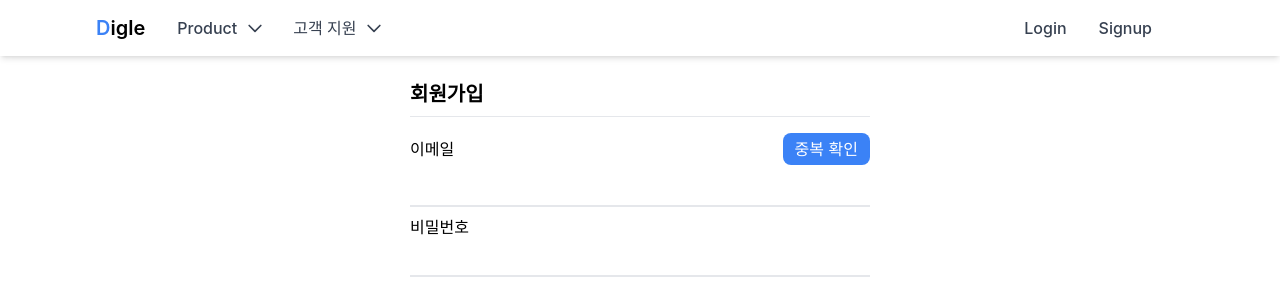
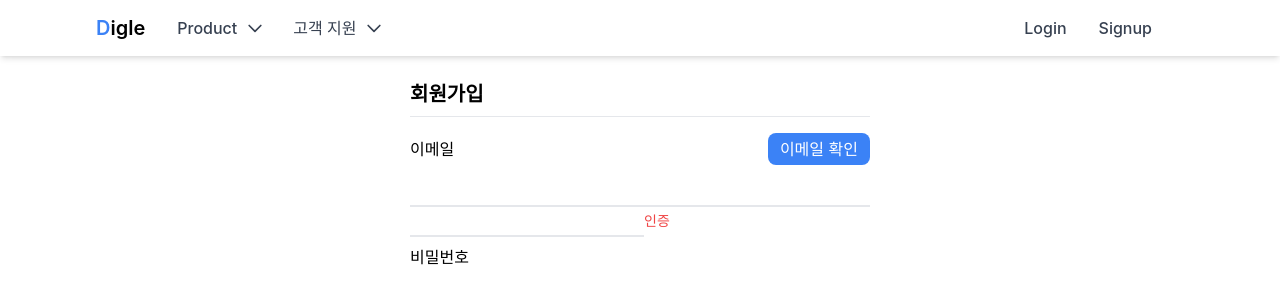
Before and after one commit to kimchiuk/Digle, a React (Create React App) app in the folder front/: page /signup/detail in a window 1280 px wide. Shown: the top 287 px of the page. Built offline with nearby package versions, Linux system fonts and the light colour scheme.

Commit message:
feat: add emailVerify feature

```diff
--- a/front/src/pages/signup/SignupDetail.js
+++ b/front/src/pages/signup/SignupDetail.js
@@ -18,6 +18,7 @@ const SignupDetail = () => {
   const [isEmail, setIsEmail] = useState(false);
   const [isPwd, setIsPwd] = useState(false);
   const [isConfirmPwd, setIsConfirmPwd] = useState(false);
+  const API_URL = "http://127.0.0.1:8000";
 
   const submitHandler = (e) => {
     e.preventDefault();
@@ -26,22 +27,50 @@ const SignupDetail = () => {
 
   // API 만들어지면 axios 요청 보내서 로직 구현
   const [isCheckEmail, setIsCheckEmail] = useState(false);
+  const [emailCodeOk, setEmailCodeOk] = useState(false);
+  const [emailCode, setEmailCode] = useState("");
+  const [emailCodeMsg, setEmailCodeMsg] = useState("");
+
   const handleCheckEmail = async () => {
     try {
-      const response = await axios.post(
-        "http://127.0.0.1:8000/request_verify_email",
-        { email }
-      );
+      const response = await axios.post(`${API_URL}/request_verify_email`, {
+        email,
+      });
+      console.log(response.data);
 
       if (response.data.isDuplicate) {
         setEmailMessage("이미 가입된 이메일입니다.");
         setIsCheckEmail(true);
+        setEmailCodeOk(false);
       } else {
         setEmailMessage("사용 가능한 이메일입니다.");
         setIsCheckEmail(false);
+        setEmailCodeOk(true);
       }
     } catch (error) {
       console.log("이메일 중복 확인 오류:", error);
+    }
+  };
+
+  const emailCodeHandler = (e) => {
+    const currentCode = e.target.value;
+    setEmailCode(currentCode);
+  };
+
+  // 코드 인증 과정
+  const handleCheckCode = async () => {
+    try {
+      const response = await axios.post(`${API_URL}/verify_email`, {
+        email,
+        emailCode,
+      });
+      if (response.data) {
+        console.log(response.data);
+      } else {
+        console.log("메롱");
+      }
+    } catch (error) {
+      console.log("에러 내용", error);
     }
   };
 
@@ -107,7 +136,7 @@ const SignupDetail = () => {
                   className="py-1 px-3 bg-blue-500 rounded-lg text-white"
                   onClick={handleCheckEmail}
                 >
-                  중복 확인
+                  이메일 확인
                 </button>
               </div>
               <input
@@ -123,6 +152,15 @@ const SignupDetail = () => {
                 }
               >
                 {emailMessage}
+                <div>
+                  <input
+                    className="border-b-2 py-1 px-2"
+                    type="text"
+                    value={emailCode}
+                    onChange={emailCodeHandler}
+                  />
+                  <button onClick={handleCheckCode}>인증</button>
+                </div>
               </div>
             </div>
             <div className="flex flex-col my-2">
```
